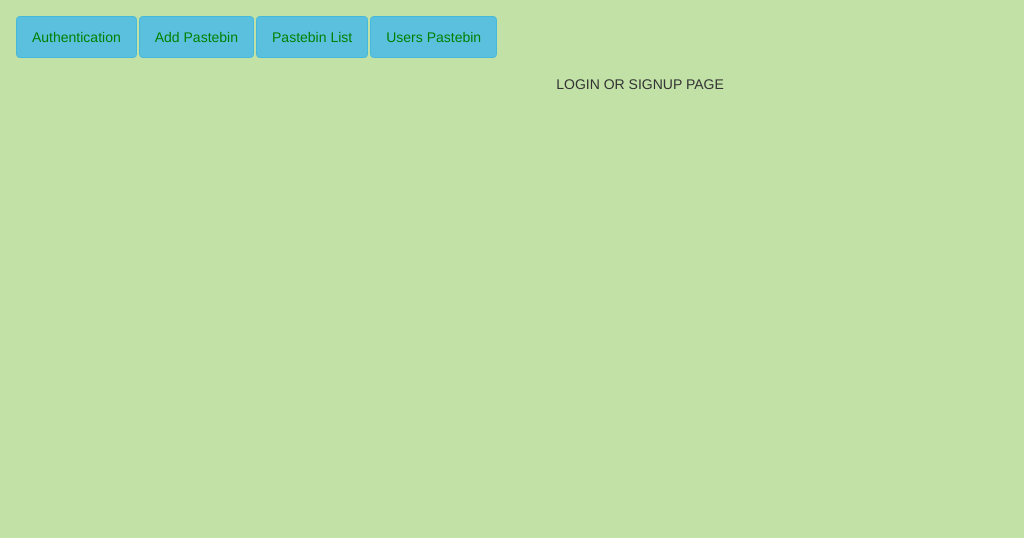
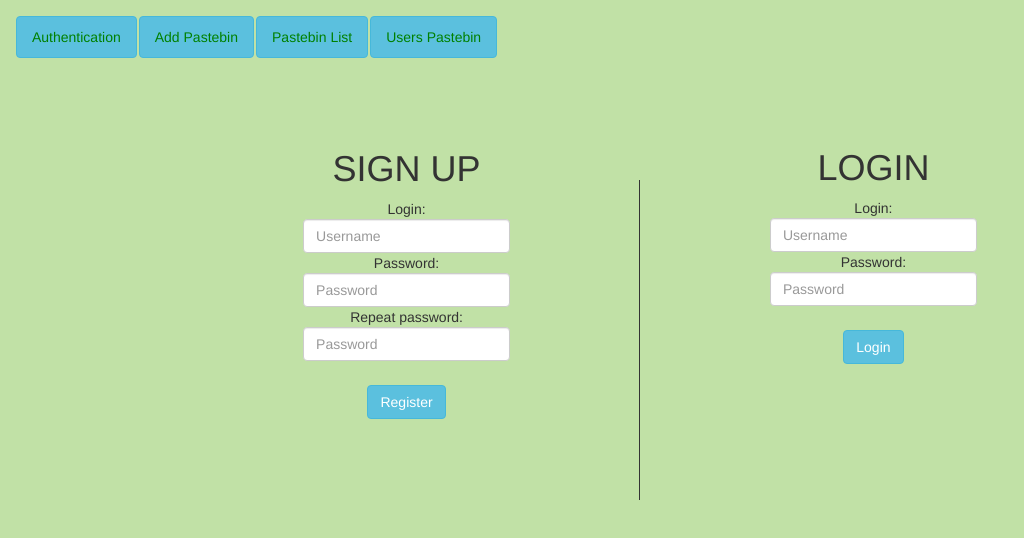
Before and after one commit to tdziezyk/FakePastebin, a website: page app/index.html in a window 1280 px wide. Shown: the whole page, without its empty margins (0-1024 px from the left). Drawn offline with nearby package versions, Linux system fonts and the light colour scheme; files that its build step writes are made by us from their sources.

Commit message:
add login/registration page

```diff
--- a/app/index.html
+++ b/app/index.html
@@ -6,6 +6,7 @@
 <link rel="stylesheet" href="css/main.css">
 <link rel="stylesheet" href="css/one_pastebin.css">
 <link rel="stylesheet" href="css/pastebin_list.css">
+<link rel="stylesheet" href="css/login_or_signup.css">
 
 <script src="libs/angularjs/angular.min.js"></script>
 <script src="libs/angularjs/angular-ui-router.min.js"></script>
--- /dev/null
+++ b/app/js/controllers/userController.js
@@ -0,0 +1,19 @@
+(function(angular) {
+	"use strict";
+
+	angular.module('app').controller('UserController', [ function() {
+		var that = this;
+
+		that.signup = function(){
+
+		};
+
+		that.login = function(){
+
+		};
+
+		that.logout = function(){
+
+		};
+	} ]);
+})(angular);
--- /dev/null
+++ b/app/sass/login_or_signup.scss
@@ -0,0 +1,30 @@
+.login_or_signup{
+	#registration-container{
+		transform: translateY(19%);
+		margin-right: 20vw;
+	}
+
+	#login-container, #registration-container{
+		position: relative;
+		display: inline-block;
+	}
+
+	.btn{
+		margin-top: 3vh;
+	}
+
+	hr{
+		position: absolute;
+	 	border: 0;
+		height: 40vh;
+		width: 1px;
+		background: #333;
+        background-image: -webkit-linear-gradient(to right, #ccc, #333, #ccc);
+	    background-image: -moz-linear-gradient(to right, #ccc, #333, #ccc);
+	    background-image: -o-linear-gradient(to right, #ccc, #333, #ccc);
+	    background-image: -webkit-gradient(linear, 100% 0, 0 0, from(#ccc), color-stop(0.5, #333), to(#ccc));
+	    background-image: linear-gradient(to right, #ccc, #333, #ccc);
+		right: 50%;
+		top: 20%;
+	}
+}
--- a/app/templates/login_or_signup.html
+++ b/app/templates/login_or_signup.html
@@ -1 +1,41 @@
-<div>LOGIN OR SIGNUP PAGE</div>
+<div class="login_or_signup">
+	<div ng-controller="UserController as signupCtrl" id="registration-container">
+		<form ng-submit="signupCtrl.signup()">
+			<H1>SIGN UP</H1>
+			<p>{{message}}</p>
+			<div>
+				<span>Login:</span><input ng-model="user.username" type="text" name="user"
+					placeholder="Username" class="form-control" required>
+			</div>
+			<div>
+				Password: <input ng-model="user.password" type="password"
+					name="password" placeholder="Password" class="form-control" required>
+			</div>
+			<div>
+				Repeat password: <input ng-model="repeatedPassword" type="password"
+					name="password2" placeholder="Password" class="form-control" required>
+			</div>
+			<div>
+				<input type="submit" value="Register" class="btn btn-info"/>
+			</div>
+		</form>
+	</div>
+	<hr />
+	<div ng-controller="UserController as loginCtrl" id="login-container">
+		<form ng-submit="loginCtrl.login()">
+			<p>{{message}}</p>
+			<H1>LOGIN</H1>
+			<div>
+				Login: <input ng-model="user.username" type="text" name="user"
+					placeholder="Username" class="form-control" required>
+			</div>
+			<div>
+				Password: <input ng-model="user.password" type="password"
+					name="password" placeholder="Password" class="form-control" required>
+			</div>
+			<div>
+				<input type="submit" value="Login" class="btn btn-info"/>
+			</div>
+		</form>
+	</div>
+</div>
```
Also changed, not shown: app/css/login_or_signup.css (added), app/dist/all.min.js.
